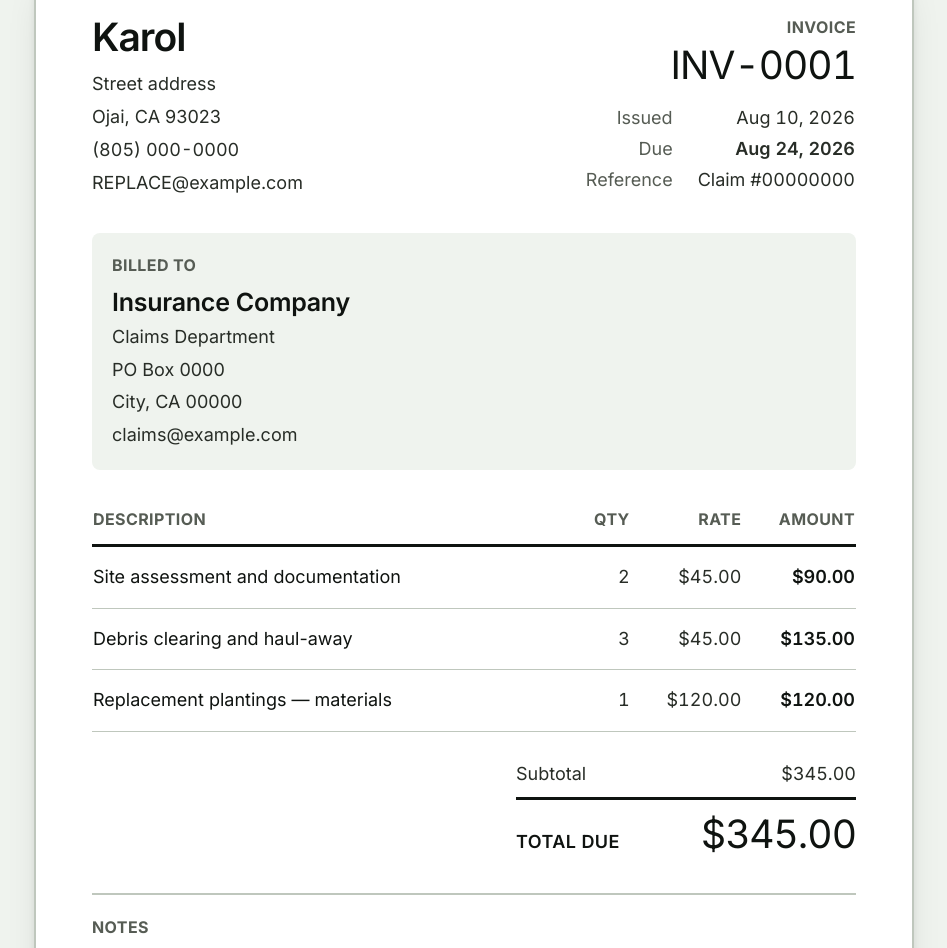
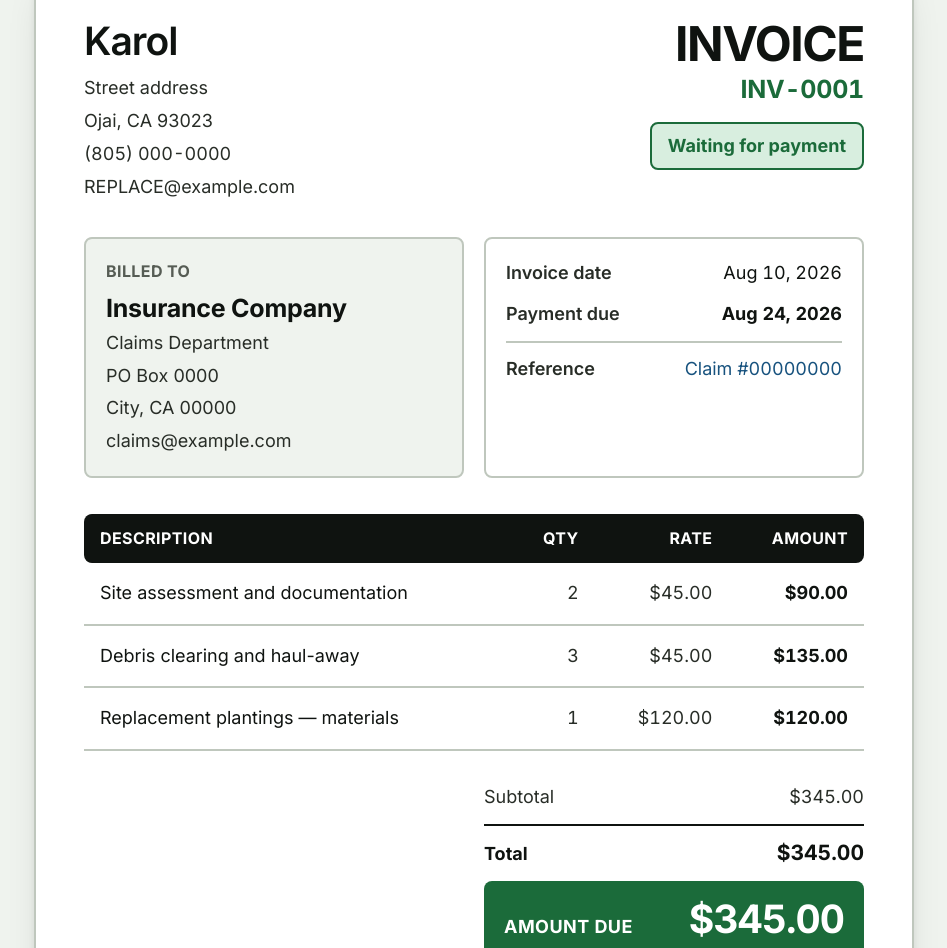
Before and after one commit to SacredRebel/invoice-template, a Next.js app: page /invoices/INV-0001 in a window 1280 px wide. Shown: the part 680-1628 px from the top of the page, without its empty margins (166-1113 px from the left). Built offline with nearby package versions, Linux system fonts and the light colour scheme.

Commit message:
Restyle invoice document, matching Word/email export, dashboard borders

```diff
--- a/app/invoices/[id]/page.tsx
+++ b/app/invoices/[id]/page.tsx
@@ -1,7 +1,7 @@
 import Link from "next/link";
 import { notFound } from "next/navigation";
 import { getInvoice, getBusiness } from "@/lib/data";
-import { money, prettyDate } from "@/lib/format";
+import { money, prettyDate, isOverdue } from "@/lib/format";
 import { subtotal, taxAmount, total, balanceDue } from "@/lib/types";
 import StatusPill from "@/components/StatusPill";
 import InvoiceActions from "@/components/InvoiceActions";
@@ -9,18 +9,39 @@ import ExportBar from "@/components/ExportBar";
 
 export const dynamic = "force-dynamic";
 
+/* Status shown ON the document, so it survives print, PDF and Word.
+   The word is always there; the colour is only ever the backup. */
+const STAMP: Record<string, { word: string; box: string }> = {
+  draft:   { word: "Draft",               box: "border-line bg-paper text-body" },
+  sent:    { word: "Waiting for payment", box: "border-green bg-mint  text-green" },
+  paid:    { word: "Paid",                box: "border-gold  bg-gold2 text-gold"  },
+  overdue: { word: "Overdue",             box: "border-red   bg-red2  text-red"   },
+};
+
+/* The money band at the foot of the totals — the loudest thing on the page. */
+const BAND: Record<string, string> = {
+  draft:   "bg-ink   text-white",
+  sent:    "bg-green text-white",
+  paid:    "bg-gold  text-white",
+  overdue: "bg-red   text-white",
+};
+
 export default async function InvoicePage({ params }: { params: { id: string } }) {
   const [inv, business] = await Promise.all([getInvoice(params.id), getBusiness()]);
   if (!inv) notFound();
 
-  const cur = business.currency || "USD";
-  const disc = inv.discount ?? 0;
-  const dep  = inv.depositPaid ?? 0;
-  const sub  = subtotal(inv.items);
-  const tax  = taxAmount(inv.items, inv.taxRate, disc);
+  const cur   = business.currency || "USD";
+  const disc  = inv.discount ?? 0;
+  const dep   = inv.depositPaid ?? 0;
+  const sub   = subtotal(inv.items);
+  const tax   = taxAmount(inv.items, inv.taxRate, disc);
   const grand = total(inv.items, inv.taxRate, disc);
   const due   = balanceDue(inv.items, inv.taxRate, disc, dep);
   const c: any = inv.clientSnapshot ?? {};
+
+  const state = isOverdue(inv.dueDate, inv.status) ? "overdue" : inv.status;
+  const stamp = STAMP[state] ?? STAMP.draft;
+  const band  = BAND[state]  ?? BAND.draft;
 
   return (
     <div className="space-y-7">
@@ -34,42 +55,43 @@ export default async function InvoicePage({ params }: { params: { id: string } }
 
       <ExportBar invoice={inv} business={business} />
 
-      {/* ── THE INVOICE ── what the client receives ── */}
+      {/* ── THE INVOICE ── this is what the client receives ── */}
       <article className="print-sheet mx-auto max-w-[880px] overflow-hidden rounded-xl2
                           border-2 border-line bg-card shadow-lift">
-        <div className="h-2 bg-green" aria-hidden />
-        <div className="px-10 py-11 sm:px-14">
-          <header className="flex flex-wrap items-start justify-between gap-8">
+        <div className="h-3 bg-green" aria-hidden />
+
+        <div className="sheet-inner px-7 py-9 sm:px-12 sm:py-11">
+
+          {/* ── Header: who it's from, and the wordmark ── */}
+          <header className="flex flex-wrap items-start justify-between gap-x-10 gap-y-7">
             <div>
-              <h1 className="font-display text-3xl text-ink">{business.name}</h1>
+              <h1 className="font-display text-2xl text-ink sm:text-3xl">{business.name}</h1>
               <div className="mt-3 space-y-1 text-base text-body">
                 {business.address?.map((l) => <p key={l}>{l}</p>)}
                 {business.phone && <p className="tnum">{business.phone}</p>}
                 {business.email && <p>{business.email}</p>}
-                {business.license && <p className="text-soft">Lic. {business.license}</p>}
+                {business.license && <p>Lic. {business.license}</p>}
               </div>
             </div>
+
             <div className="sm:text-right">
-              <p className="label">Invoice</p>
-              <p className="tnum mt-1 font-display text-3xl text-ink">{inv.number}</p>
-              <table className="mt-4 text-base sm:ml-auto">
-                <tbody>
-                  <tr><td className="pr-6 text-soft">Issued</td>
-                      <td className="tnum sm:text-right">{prettyDate(inv.issueDate)}</td></tr>
-                  <tr><td className="pr-6 text-soft">Due</td>
-                      <td className="tnum font-semibold sm:text-right">{prettyDate(inv.dueDate)}</td></tr>
-                  {inv.reference && (
-                    <tr><td className="pr-6 text-soft">Reference</td>
-                        <td className="tnum sm:text-right">{inv.reference}</td></tr>
-                  )}
-                </tbody>
-              </table>
+              <p className="font-display text-3xl font-bold uppercase tracking-tight text-ink sm:text-4xl">
+                Invoice
+              </p>
+              <p className="tnum mt-1 text-xl font-bold text-green">{inv.number}</p>
+
+              <span className={`mt-4 inline-flex items-center rounded-lg border-2 px-4 py-2
+                                text-base font-bold ${stamp.box}`}>
+                {stamp.word}
+              </span>
             </div>
           </header>
 
-          <div className="mt-9 rounded-lg bg-paper p-5">
+          {/* ── Billed to  |  Dates ── stacks on a phone, side by side above 640px ── */}
+          <div className="mt-9 grid gap-5 sm:grid-cols-2">
+            <div className="rounded-lg border-2 border-line bg-paper p-5">
               <p className="label">Billed to</p>
-            <p className="mt-2 text-xl font-semibold text-ink">{c.name}</p>
+              <p className="mt-2 text-xl font-bold text-ink">{c.name}</p>
               <div className="mt-1 space-y-1 text-base text-body">
                 {c.contact && <p>{c.contact}</p>}
                 {c.address?.map((l: string) => <p key={l}>{l}</p>)}
@@ -77,23 +99,47 @@ export default async function InvoicePage({ params }: { params: { id: string } }
               </div>
             </div>
 
-          {/* Table from 640px up. On a phone each line stacks — no sideways scrolling. */}
-          <table className="mt-9 hidden w-full sm:table">
+            <div className="rounded-lg border-2 border-line p-5">
+              <dl className="space-y-3 text-base">
+                <div className="flex justify-between gap-4">
+                  <dt className="font-semibold text-body">Invoice date</dt>
+                  <dd className="tnum text-right text-ink">{prettyDate(inv.issueDate)}</dd>
+                </div>
+                <div className="flex justify-between gap-4">
+                  <dt className="font-semibold text-body">Payment due</dt>
+                  <dd className="tnum text-right font-bold text-ink">{prettyDate(inv.dueDate)}</dd>
+                </div>
+                {inv.reference && (
+                  <div className="flex justify-between gap-4 border-t-2 border-line pt-3">
+                    <dt className="font-semibold text-body">Reference</dt>
+                    <dd className="tnum text-right text-blue">{inv.reference}</dd>
+                  </div>
+                )}
+              </dl>
+            </div>
+          </div>
+
+          {/* ── Line items ── real table from 640px up ── */}
+          <table className="mt-9 hidden w-full border-collapse sm:table">
             <thead>
-              <tr className="border-b-[3px] border-ink">
-                <th className="label pb-3 text-left">Description</th>
-                <th className="label pb-3 text-right">Qty</th>
-                <th className="label pb-3 text-right">Rate</th>
-                <th className="label pb-3 text-right">Amount</th>
+              <tr className="bg-ink text-white">
+                <th className="rounded-l-lg px-4 py-3 text-left text-sm font-bold uppercase tracking-wide">
+                  Description
+                </th>
+                <th className="px-4 py-3 text-right text-sm font-bold uppercase tracking-wide">Qty</th>
+                <th className="px-4 py-3 text-right text-sm font-bold uppercase tracking-wide">Rate</th>
+                <th className="rounded-r-lg px-4 py-3 text-right text-sm font-bold uppercase tracking-wide">
+                  Amount
+                </th>
               </tr>
             </thead>
             <tbody>
               {inv.items.map((it, i) => (
-                <tr key={i} className="border-b border-line">
-                  <td className="py-4 pr-6 text-base text-ink">{it.description}</td>
-                  <td className="tnum py-4 text-right text-base text-body">{it.quantity}</td>
-                  <td className="tnum py-4 text-right text-base text-body">{money(it.rate, cur)}</td>
-                  <td className="tnum py-4 text-right text-base font-semibold text-ink">
+                <tr key={i} className="avoid-break border-b-2 border-line">
+                  <td className="px-4 py-4 text-base text-ink">{it.description}</td>
+                  <td className="tnum px-4 py-4 text-right text-base text-body">{it.quantity}</td>
+                  <td className="tnum px-4 py-4 text-right text-base text-body">{money(it.rate, cur)}</td>
+                  <td className="tnum px-4 py-4 text-right text-base font-bold text-ink">
                     {money(it.quantity * it.rate, cur)}
                   </td>
                 </tr>
@@ -101,12 +147,13 @@ export default async function InvoicePage({ params }: { params: { id: string } }
             </tbody>
           </table>
 
+          {/* ── Same lines on a phone, stacked. Never scrolls sideways. ── */}
           <ul className="mt-8 space-y-4 sm:hidden">
             {inv.items.map((it, i) => (
-              <li key={i} className="border-b border-line pb-4">
-                <p className="text-base font-semibold text-ink">{it.description}</p>
-                <div className="mt-1 flex items-baseline justify-between">
-                  <span className="tnum text-base text-soft">
+              <li key={i} className="avoid-break rounded-lg border-2 border-line p-4">
+                <p className="text-base font-bold text-ink">{it.description}</p>
+                <div className="mt-2 flex items-baseline justify-between gap-4">
+                  <span className="tnum text-base text-body">
                     {it.quantity} × {money(it.rate, cur)}
                   </span>
                   <span className="tnum text-lg font-bold text-ink">
@@ -117,59 +164,68 @@ export default async function InvoicePage({ params }: { params: { id: string } }
             ))}
           </ul>
 
-          <div className="mt-7 flex justify-end">
-            <div className="w-full max-w-[340px] space-y-2 text-base">
-              <div className="flex justify-between text-body">
+          {/* ── Totals ── */}
+          <div className="mt-8 flex justify-end">
+            <div className="avoid-break w-full space-y-3 sm:max-w-[380px]">
+              <div className="flex justify-between text-base text-body">
                 <span>Subtotal</span><span className="tnum">{money(sub, cur)}</span>
               </div>
+
               {disc > 0 && (
-                <div className="flex justify-between text-body">
+                <div className="flex justify-between text-base text-body">
                   <span>Discount</span><span className="tnum">− {money(disc, cur)}</span>
                 </div>
               )}
+
               {inv.taxRate ? (
-                <div className="flex justify-between text-body">
+                <div className="flex justify-between text-base text-body">
                   <span>Tax ({inv.taxRate}%)</span><span className="tnum">{money(tax, cur)}</span>
                 </div>
               ) : null}
-              <div className={`flex items-baseline justify-between border-t-[3px] border-ink pt-3
-                               ${dep > 0 ? "" : "rounded-b-lg"}`}>
-                <span className="text-base font-semibold uppercase tracking-wide text-ink">
-                  {dep > 0 ? "Total" : "Total due"}
-                </span>
-                <span className="tnum font-display text-3xl text-ink">{money(grand, cur)}</span>
+
+              <div className="flex items-baseline justify-between border-t-2 border-ink pt-3
+                              text-base font-bold text-ink">
+                <span>Total</span><span className="tnum text-lg">{money(grand, cur)}</span>
               </div>
+
               {dep > 0 && (
-                <>
-                  <div className="flex justify-between text-body">
+                <div className="flex justify-between text-base text-body">
                   <span>Already paid</span><span className="tnum">− {money(dep, cur)}</span>
                 </div>
-                  <div className="mt-2 flex items-baseline justify-between rounded-lg bg-mint px-4 py-3">
-                    <span className="text-base font-semibold uppercase tracking-wide text-green">Balance due</span>
-                    <span className="tnum font-display text-3xl text-green">{money(due, cur)}</span>
+              )}
+
+              <div className={`flex flex-wrap items-baseline justify-between gap-2
+                               rounded-lg px-5 py-4 ${band}`}>
+                <span className="text-base font-bold uppercase tracking-wide">
+                  {state === "paid" ? "Paid in full" : dep > 0 ? "Balance due" : "Amount due"}
+                </span>
+                <span className="tnum font-display text-2xl font-bold sm:text-3xl">
+                  {money(due, cur)}
+                </span>
               </div>
-                </>
-              )}
             </div>
           </div>
 
           {inv.notes && (
-            <div className="mt-9 border-t-2 border-line pt-5">
+            <div className="avoid-break mt-9 border-t-2 border-line pt-5">
               <p className="label">Notes</p>
               <p className="mt-2 max-w-2xl text-base text-body">{inv.notes}</p>
             </div>
           )}
 
-          <footer className="mt-9 flex flex-wrap justify-between gap-6 border-t-2 border-line pt-5 text-base">
+          <footer className="avoid-break mt-9 flex flex-wrap items-end justify-between gap-6
+                             border-t-2 border-line pt-5">
             <div className="max-w-md">
               <p className="label">Payment</p>
-              <p className="mt-2 text-body">{inv.terms || business.paymentTerms}</p>
+              <p className="mt-2 text-base text-body">{inv.terms || business.paymentTerms}</p>
               {business.paymentMethods?.length > 0 && (
-                <p className="mt-1 text-soft">Accepted: {business.paymentMethods.join(" · ")}</p>
+                <p className="mt-1 text-base text-body">
+                  Accepted: {business.paymentMethods.join(" · ")}
+                </p>
               )}
             </div>
             {business.footerNote && (
-              <p className="self-end font-display text-2xl text-green">{business.footerNote}</p>
+              <p className="font-display text-2xl font-bold text-green">{business.footerNote}</p>
             )}
           </footer>
         </div>
--- a/app/page.tsx
+++ b/app/page.tsx
@@ -100,7 +100,7 @@ export default async function Dashboard() {
                               : inv.status === "draft" ? "border-l-line" : "border-l-green";
                     return (
                       <tr key={inv.id}
-                          className={`border-b border-l-8 border-line ${bar} last:border-b-0 hover:bg-mint/50`}>
+                          className={`border-b-2 border-l-8 border-line ${bar} last:border-b-0 hover:bg-mint/50`}>
                         <td className="px-6 py-5">
                           <Link href={`/invoices/${inv.id}`}
                                 className="tnum text-lg font-semibold text-green underline underline-offset-4">
```
Lines whose indentation alone changed are shown as unchanged.
